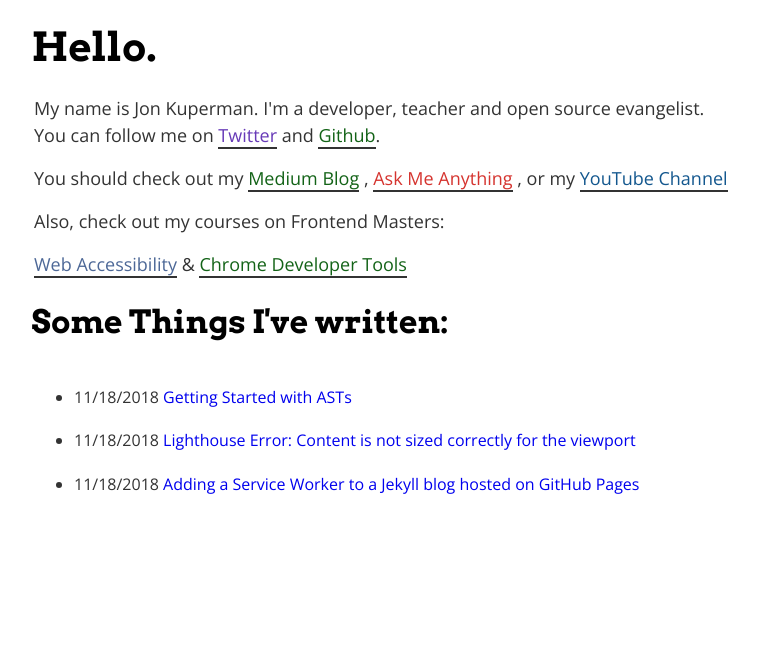
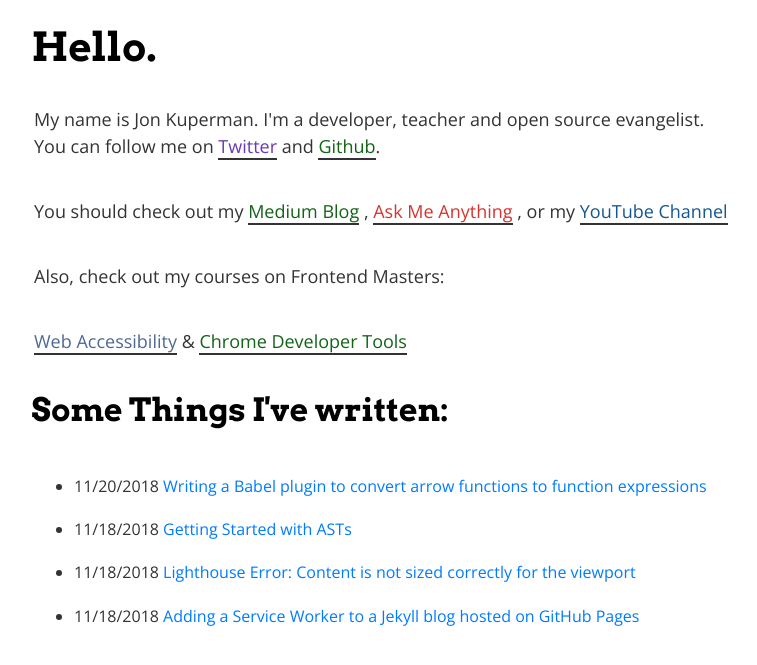
Before and after one commit to jkup/jkup.github.io, a Jekyll site: the page built from index.md, in a window 1280 px wide. Shown: the top 665 px of the page, without its empty margins (256-1013 px from the left). Built offline with Jekyll 4.4.1, drawn with Linux system fonts in a browser that asks for light colours; some of the changed lines change nothing that is shown.

Commit message:
new post on babel asts

````diff
--- /dev/null
+++ b/_posts/2018-11-20-converting-arrow-functions-to-function-expressions-babel.md
@@ -0,0 +1,258 @@
+---
+layout: post
+title: "Writing a Babel plugin to convert arrow functions to function expressions"
+---
+
+I'm still (slowly) learning how to work with ASTs and tools that use them. Today I wanted to learn how Babel takes arrow functions like:
+
+```javascript
+const log = message => console.log(message);
+```
+
+and converts it into ES5 function expressions like:
+
+```javascript
+const log = function(message) {
+  console.log(message);
+};
+```
+
+Hilariously, Acorn (the JavaScript parser that Babel uses) comes with a built-in `arrowFunctionToExpression` method!
+
+If we head over to [astexplorer.net](https://astexplorer.net/) and type in the code that we want to transform, we get an Abstract Syntax Tree like:
+
+```json
+{
+  "type": "File",
+  "start": 0,
+  "end": 45,
+  "loc": {
+    "start": {
+      "line": 1,
+      "column": 0
+    },
+    "end": {
+      "line": 2,
+      "column": 44
+    }
+  },
+  "program": {
+    "type": "Program",
+    "start": 0,
+    "end": 45,
+    "loc": {
+      "start": {
+        "line": 1,
+        "column": 0
+      },
+      "end": {
+        "line": 2,
+        "column": 44
+      }
+    },
+    "sourceType": "module",
+    "interpreter": null,
+    "body": [
+      {
+        "type": "VariableDeclaration",
+        "start": 1,
+        "end": 45,
+        "loc": {
+          "start": {
+            "line": 2,
+            "column": 0
+          },
+          "end": {
+            "line": 2,
+            "column": 44
+          }
+        },
+        "declarations": [
+          {
+            "type": "VariableDeclarator",
+            "start": 7,
+            "end": 44,
+            "loc": {
+              "start": {
+                "line": 2,
+                "column": 6
+              },
+              "end": {
+                "line": 2,
+                "column": 43
+              }
+            },
+            "id": {
+              "type": "Identifier",
+              "start": 7,
+              "end": 10,
+              "loc": {
+                "start": {
+                  "line": 2,
+                  "column": 6
+                },
+                "end": {
+                  "line": 2,
+                  "column": 9
+                },
+                "identifierName": "log"
+              },
+              "name": "log"
+            },
+            "init": {
+              "type": "ArrowFunctionExpression",
+              "start": 13,
+              "end": 44,
+              "loc": {
+                "start": {
+                  "line": 2,
+                  "column": 12
+                },
+                "end": {
+                  "line": 2,
+                  "column": 43
+                }
+              },
+              "id": null,
+              "generator": false,
+              "async": false,
+              "params": [
+                {
+                  "type": "Identifier",
+                  "start": 13,
+                  "end": 20,
+                  "loc": {
+                    "start": {
+                      "line": 2,
+                      "column": 12
+                    },
+                    "end": {
+                      "line": 2,
+                      "column": 19
+                    },
+                    "identifierName": "message"
+                  },
+                  "name": "message"
+                }
+              ],
+              "body": {
+                "type": "CallExpression",
+                "start": 24,
+                "end": 44,
+                "loc": {
+                  "start": {
+                    "line": 2,
+                    "column": 23
+                  },
+                  "end": {
+                    "line": 2,
+                    "column": 43
+                  }
+                },
+                "callee": {
+                  "type": "MemberExpression",
+                  "start": 24,
+                  "end": 35,
+                  "loc": {
+                    "start": {
+                      "line": 2,
+                      "column": 23
+                    },
+                    "end": {
+                      "line": 2,
+                      "column": 34
+                    }
+                  },
+                  "object": {
+                    "type": "Identifier",
+                    "start": 24,
+                    "end": 31,
+                    "loc": {
+                      "start": {
+                        "line": 2,
+                        "column": 23
+                      },
+                      "end": {
+                        "line": 2,
+                        "column": 30
+                      },
+                      "identifierName": "console"
+                    },
+                    "name": "console"
+                  },
+                  "property": {
+                    "type": "Identifier",
+                    "start": 32,
+                    "end": 35,
+                    "loc": {
+                      "start": {
+                        "line": 2,
+                        "column": 31
+                      },
+                      "end": {
+                        "line": 2,
+                        "column": 34
+                      },
+                      "identifierName": "log"
+                    },
+                    "name": "log"
+                  },
+                  "computed": false
+                },
+                "arguments": [
+                  {
+                    "type": "Identifier",
+                    "start": 36,
+                    "end": 43,
+                    "loc": {
+                      "start": {
+                        "line": 2,
+                        "column": 35
+                      },
+                      "end": {
+                        "line": 2,
+                        "column": 42
+                      },
+                      "identifierName": "message"
+                    },
+                    "name": "message"
+                  }
+                ]
+              }
+            }
+          }
+        ],
+        "kind": "const"
+      }
+    ],
+    "directives": []
+  },
+  "comments": []
+}
+```
+
+When making Babel plugins or anything that parses ASTs we use a Computer Science concept called the [Visitor Pattern](https://en.wikipedia.org/wiki/Visitor_pattern). Basically, we pick the "type" of node we want to grab onto and then do operations on it. In our case we can our app goes _File_ -> _Program_ -> _VariableDeclaration_ -> _ArrowFunctionExpression_! Perfect, we'll grab ArrowFunctionExpression.
+
+```javascript
+export default function(babel) {
+  const { types: t } = babel;
+
+  return {
+    visitor: {
+      ArrowFunctionExpression(path) {
+        return path.arrowFunctionToExpression();
+      }
+    }
+  };
+}
+```
+
+Most of that is just boilerplate. The important bit is taht we hook into all ArrowFunctionExpression's and call `arrowFunctionToExpression()` on them. That results in the following output:
+
+```javascript
+const log = function(message) {
+  return console.log(message);
+};
+```
+
+Perfect! I promise I'll try something more challenging next time :)
--- a/css/style.scss
+++ b/css/style.scss
@@ -509,8 +509,15 @@
   line-height: 1.22;
 }
 
-a {
+a,
+a:visited {
+  color: #007bff;
   text-decoration: none;
+}
+
+a:hover {
+  color: #0056b3;
+  text-decoration: underline;
 }
 
 li {
@@ -520,10 +527,11 @@
 p {
   font-size: 18px;
   line-height: 1.5;
-  margin: 0 0 1rem 0;
+  margin: 38px 0;
 }
 
 img {
+  margin-top: 43px;
   max-width: 100%;
 }
 
@@ -550,9 +558,10 @@
   margin-top: 50px;
 }
 
-.accessibility {
+a.accessibility {
   color: #4d6897;
   border-bottom: 2px solid #333333;
+  text-decoration: none;
 
   &:hover {
     color: #333333;
@@ -560,9 +569,10 @@
   }
 }
 
-.devtools {
+a.devtools {
   color: #136317;
   border-bottom: 2px solid #333333;
+  text-decoration: none;
 
   &:hover {
     color: #333333;
@@ -570,9 +580,10 @@
   }
 }
 
-.twitter {
+a.twitter {
   color: #673ab7;
   border-bottom: 2px solid #333333;
+  text-decoration: none;
 
   &:hover {
     color: #333333;
@@ -580,9 +591,10 @@
   }
 }
 
-.github {
+a.github {
   color: #136317;
   border-bottom: 2px solid #333333;
+  text-decoration: none;
 
   &:hover {
     color: #333333;
@@ -590,9 +602,10 @@
   }
 }
 
-.ama {
+a.ama {
   color: #d5342f;
   border-bottom: 2px solid #333333;
+  text-decoration: none;
 
   &:hover {
     color: #333333;
@@ -600,9 +613,10 @@
   }
 }
 
-.nodecasts {
+a.nodecasts {
   color: #13578e;
   border-bottom: 2px solid #333333;
+  text-decoration: none;
 
   &:hover {
     color: #333333;
@@ -610,10 +624,11 @@
   }
 }
 
-.medium,
-.stuck {
+a.medium,
+a.stuck {
   color: #136317;
   border-bottom: 2px solid #333333;
+  text-decoration: none;
 
   &:hover {
     color: #333333;
--- a/sw.js
+++ b/sw.js
@@ -30,6 +30,10 @@
   {
     "url": "2018/11/18/getting-started-with-asts.html",
     "revision": "034633233ed86ca6f04c4eb849f11ad9"
+  },
+  {
+    "url": "2018/11/20/converting-arrow-functions-to-function-expressions-babel.html",
+    "revision": "79b9eaec9a137ab6118119aa0dee5352"
   },
   {
     "url": "css/style.css",
@@ -89,7 +93,7 @@
   },
   {
     "url": "index.html",
-    "revision": "a5a8a064ab6407fa912033f67ae68f46"
+    "revision": "1fc619ba789d1324e5904e86225b8dee"
   },
   {
     "url": "js/prism.js",
@@ -101,7 +105,7 @@
   },
   {
     "url": "sitemap.xml",
-    "revision": "91c876357aaeaf4a2b5238cdbe821c7e"
+    "revision": "1b4ad448b20c58f119352dfa31357227"
   },
   {
     "url": "workbox-config.js",
````
